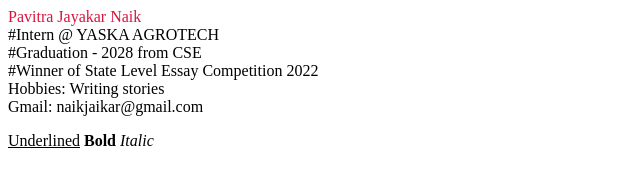
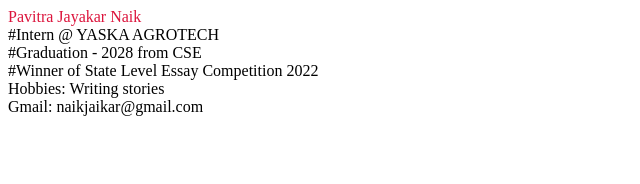
Before and after one commit to Pavitra-1/personal-fortfolio, a plain HTML site: page index.html in a window 1280 px wide. Shown: the whole page, without its empty margins (0-640 px from the left). Drawn offline with Linux system fonts and the light colour scheme.

Commit message:
Update index.html

```diff
--- a/index.html
+++ b/index.html
@@ -13,6 +13,5 @@
     Hobbies: Writing stories<br>
     Gmail: naikjaikar@gmail.com<br>
 
-    <p><u>Underlined</u> <b>Bold</b> <i>Italic</i></p>
 </body>
 </html>
```
